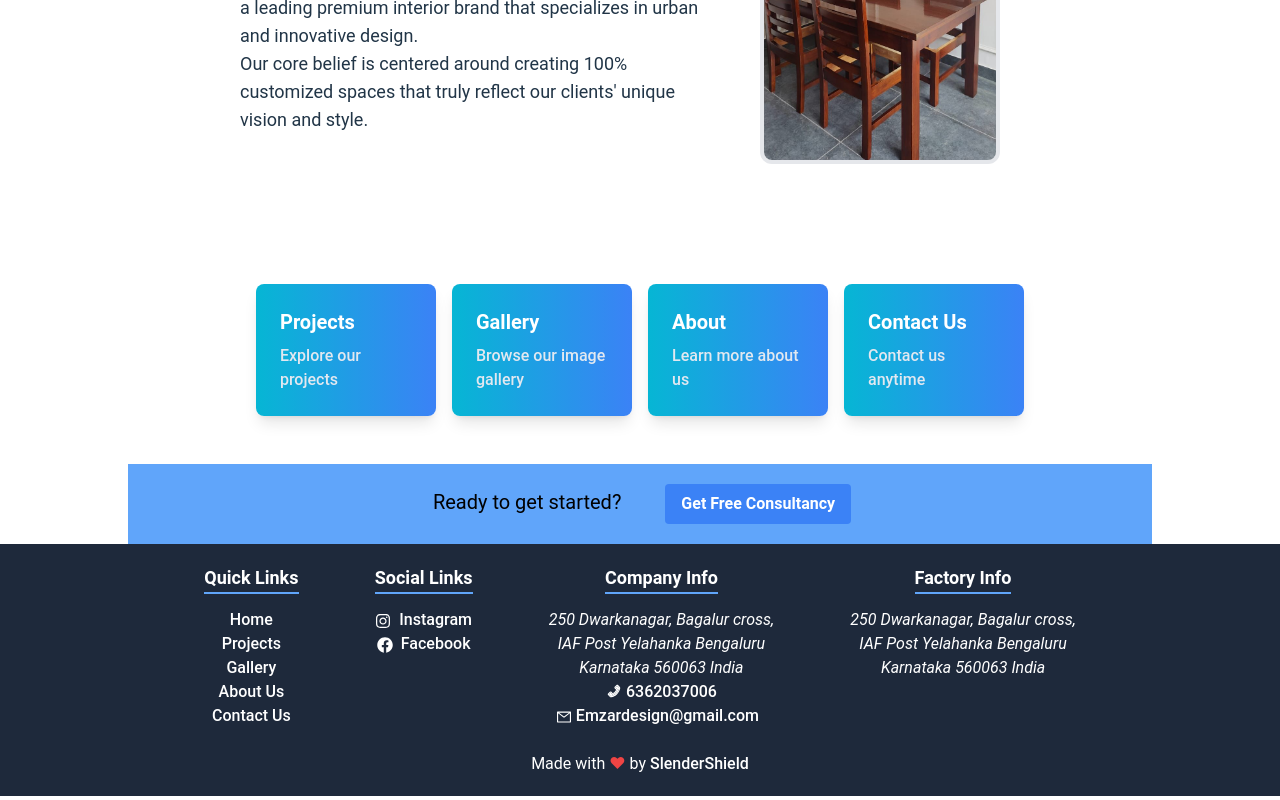
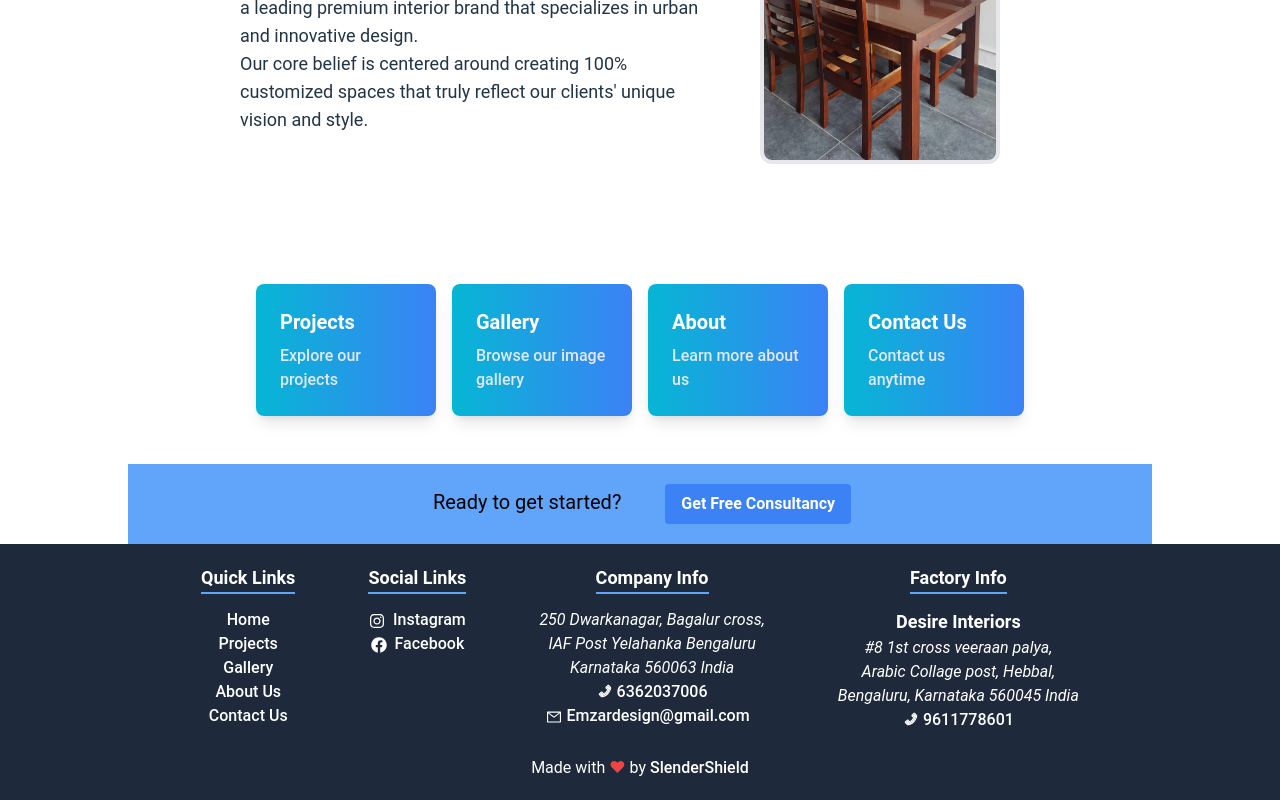
Before and after one commit to SlenderShield/EmzarDesign, a React (Vite) app: page / in a window 1280 px wide. Shown: the part 1236-2036 px from the top of the page. Built offline with nearby package versions, Linux system fonts and the light colour scheme.

Commit message:
add factory details

```diff
--- a/src/components/Footer.jsx
+++ b/src/components/Footer.jsx
@@ -98,11 +98,16 @@ const Footer = () => {
               Factory Info
             </span>
           </h3>
+          <h2 className="text-lg font-bold ">Desire Interiors</h2>
           <address>
-            <p>250 Dwarkanagar, Bagalur cross,</p>
-            <p>IAF Post Yelahanka Bengaluru</p>
-            <p>Karnataka 560063 India</p>
+            <p>#8 1st cross veeraan palya,</p>
+            <p>Arabic Collage post, Hebbal, </p>
+            <p>Bengaluru, Karnataka 560045 India</p>
           </address>
+          <a href="tel:6362037006" className="text-white">
+            <AiTwotonePhone className="inline-block mb-1 mr-1" />
+            9611778601
+          </a>
         </div>
       </div>
 
```
